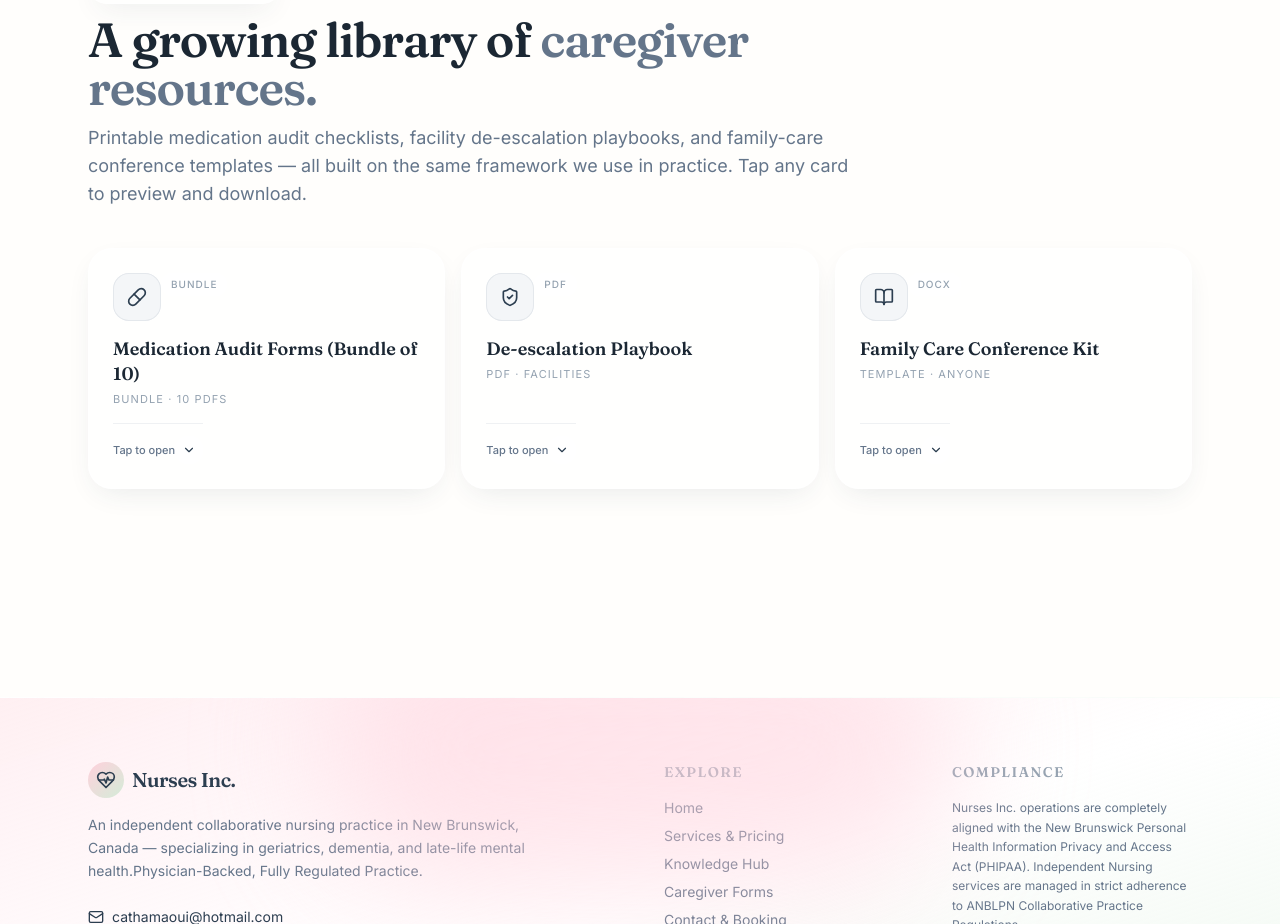
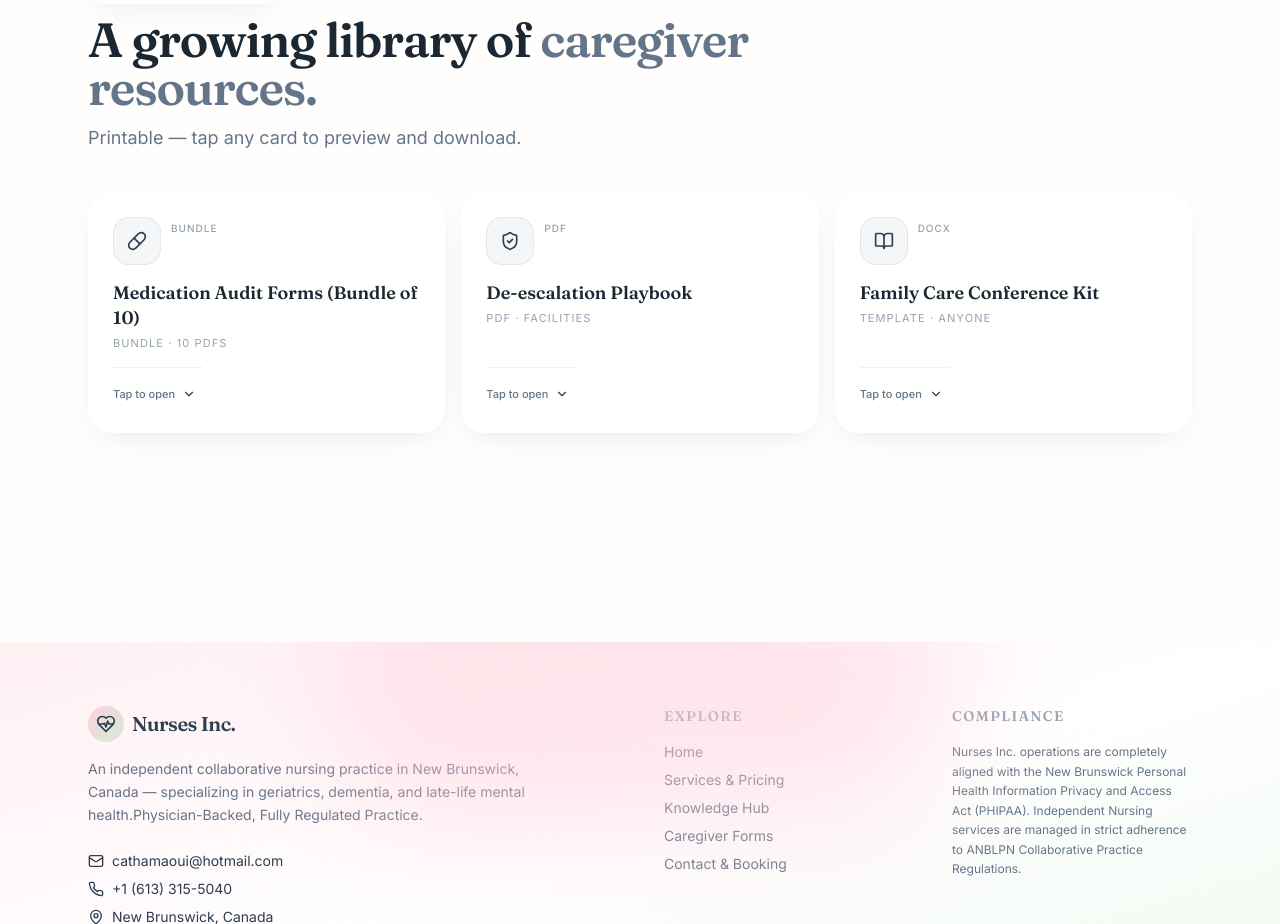
Before and after one commit to hamaouic/nursesinc, a React (Vite) app: page /knowledge in a window 1280 px wide. Shown: the part 980-1904 px from the top of the page. Built offline with nearby package versions, Linux system fonts and the light colour scheme.

Commit message:
Tighten Free Downloads section description

```diff
--- a/src/pages/Knowledge.tsx
+++ b/src/pages/Knowledge.tsx
@@ -27,7 +27,7 @@ export default function Knowledge() {
             <span className="text-ink-400">caregiver resources.</span>
           </>
         }
-        description="Printable medication audit checklists, facility de-escalation playbooks, and family-care conference templates — all built on the same framework we use in practice. Tap any card to preview and download."
+        description="Printable — tap any card to preview and download."
       >
         <ResourcesBoard />
       </Section>
```
